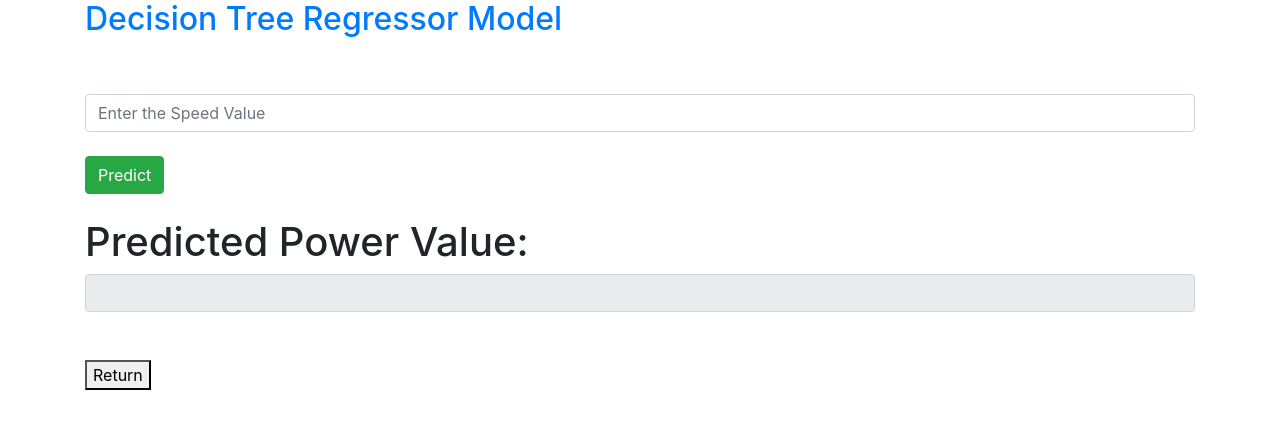
After one commit to Moran98/emerging-technologies-project, a Flask app: page /tree in a window 1280 px wide. The commit adds this page. Shown: the top 429 px of the page. Run offline with Flask 2, Linux system fonts and the light colour scheme.

Commit message:
UI updates, second model being saved and loaded in but 500 internal server error bug, README updates

```diff
--- a/requirements.txt
+++ b/requirements.txt
@@ -1,4 +1,4 @@
 Flask==1.1.2
 numpy==1.19.0
-# python==3.8.0
+python
 tensorflow
--- a/server.py
+++ b/server.py
@@ -10,22 +10,41 @@ import pickle
 # Create a new web app.
 app = fl.Flask(__name__)
 
-@app.route('/', methods=["GET","POST"])
-def predict():
+@app.route('/')
+def root():
+    return render_template("index.html")
+
+
+@app.route('/keras', methods=["GET","POST"])
+def keras():
   if request.method == "POST":
     # Process input from user and cast to a float
-    speed = request.form["speed"]
-    speed=[float(speed)]
+    speed = [float(request.form["speed"])]
 
-    # Loading in the two models to compare accuracy
+    # Loading in the model to test accuracy
     model = tf.keras.models.load_model('models/model')
+
+    # Predict using model 1
+    model_prediction = model.predict(speed)
+
+    return render_template("keras.html", output=model_prediction[0])
+  return render_template("keras.html")
+
+@app.route('/tree', methods=["GET","POST"])
+def tree():
+  if request.method == "POST":
+    # Process input from user and cast to a float
+    speed2 = [float(request.form["speed"])]
+
+    # Loading in the model to test accuracy
     model2 = pickle.load(open('models/model2.sav', 'rb'))
 
-    # Predict using model 1 and model 2 - only model 1 working
-    model_prediction = model.predict(speed)
-    # model_prediction2 = model2.predict(speed)
-    return render_template("index.html", output=model_prediction[0])
-  return render_template("index.html")
+    # Predict using model 2
+    model_prediction2 = model2.predict(speed2)
+
+    return render_template("tree.html", output2=model_prediction2[0])
+  return render_template("tree.html")
 
 if __name__ == 'main':
+  app.debug = True
   app.run(port=5000, debug=True)
--- /dev/null
+++ b/templates/tree.html
@@ -0,0 +1,44 @@
+<!doctype html>
+<html lang="en">
+  <head>
+    <!-- Required meta tags -->
+    <meta charset="utf-8">
+    <meta name="viewport" content="width=device-width, initial-scale=1, shrink-to-fit=no">
+
+    <!-- CSS -->
+    <!-- <link rel="stylesheet" href='/static/main.css' /> -->
+    <link rel="stylesheet" href="https://cdn.jsdelivr.net/npm/bootstrap@4.5.3/dist/css/bootstrap.min.css" integrity="sha384-TX8t27EcRE3e/ihU7zmQxVncDAy5uIKz4rEkgIXeMed4M0jlfIDPvg6uqKI2xXr2" crossorigin="anonymous">
+
+    <title>G00356519</title>
+
+    <style>
+      .btn-nav:hover {background-color: black; color: white;}
+    </style>
+  </head>
+    <body>
+        <div class="container" style="text-align:left">
+            <a href="/" ><h2>Decision Tree Regressor Model</h2></a><br/><br/>
+              <form action="/tree" method="POST">
+                <div class="row">
+                  <div class="col-sm">
+                    <input class="form-control" required name="speed" placeholder="Enter the Speed Value"  type="number"><br/>
+                  </div>
+                </div>
+                <div class="row">
+                  <div class="col-sm">
+                    <button type="submit" class="btn btn-success" value="submit">Predict</button><br/><br/>
+                  </div>
+                </div>
+              </form>
+              <div>
+                <h1 id="output">Predicted Power Value:</h1>
+                <input disabled  class="form-control" placeholder={{output2}}>
+            </div>
+            <br/><br/>
+            {% block content %}
+            <a href="/"><button class="btn-nav">Return</button></a>
+            <br/><br/>
+            {% endblock %}
+        </div>
+    </body>
+</html>
```
Also changed, not shown: model.py (deleted, +0 -28 lines), templates/index.html (+35 -17 lines), templates/keras.html (added, +44 -0 lines), README.md, 6 other files.
